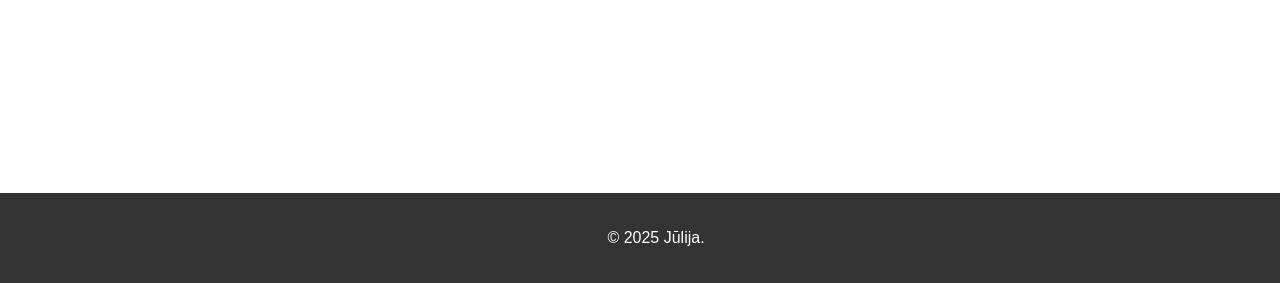
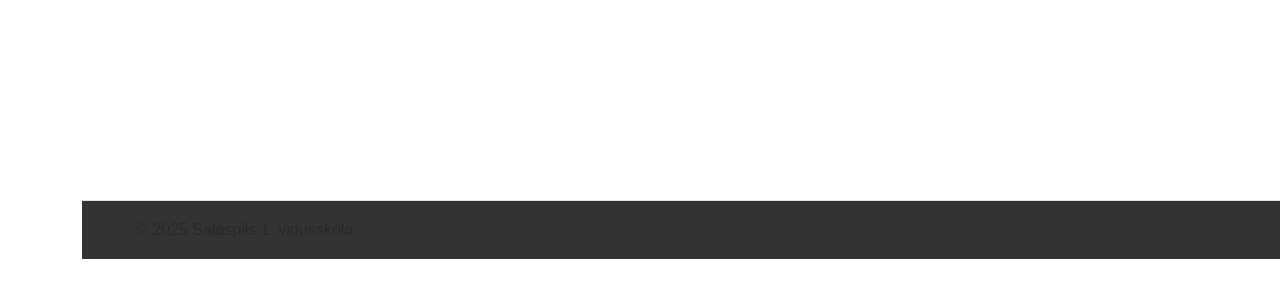
Before and after one commit to JulijaBeikmane/flask_contact, a Flask app: page /event/1 in a window 1280 px wide. Shown: the part 517-800 px from the top of the page. Run offline with Flask 3, Linux system fonts and the light colour scheme; data comes from the database, SQL or seed files in the repository.

Commit message:
Update layout.html

```diff
--- a/pojekt_s1vsk (1)/pojekt_s1vsk/templates/layout.html
+++ b/pojekt_s1vsk (1)/pojekt_s1vsk/templates/layout.html
@@ -1,26 +1,39 @@
 <!DOCTYPE html>
-<html lang="ru">
+<html lang="en">
 <head>
     <meta charset="UTF-8">
     <meta name="viewport" content="width=device-width, initial-scale=1.0">
-    <title>Кинотеатр - {% block title %}{% endblock %}</title>
-    <link rel="stylesheet" href="{{ url_for('static', filename='style.css') }}">
+    <title>{% block title %}Document{% endblock %}</title>
+    <link href="https://cdn.jsdelivr.net/npm/bootstrap@5.3.5/dist/css/bootstrap.min.css" rel="stylesheet">
+    <link rel="stylesheet" href="/static/style.css">
+
 </head>
+<header>
+  <img src="/static/images.jpeg" alt="Logo">
+  <h1>Skola</h1>
+  <nav>
+      <a href="{{ url_for('index') }}">Sākumlapa</a>
+      <a href="{{ url_for('all_events') }}">Pasākumi</a>
+  </nav>
+</header>
 <body>
-    <header>
-        <h1>Skola</h1>
-        <nav>
-            <a href="{{ url_for('index') }}">Главная</a>
-            <a href="{{ url_for('all_events') }}">Мероприятия</a>
-        </nav>
-    </header>
+    {% block body %} {% endblock %}
+    <div class="container">
+        <footer class="d-flex flex-wrap justify-content-between align-items-center py-3 my-4 border-top">
+          <div class="col-md-4 d-flex align-items-center">
+            <a href="/" class="mb-3 me-2 mb-md-0 text-body-secondary text-decoration-none lh-1" aria-label="Bootstrap">
+              <svg class="bi" width="30" height="24" aria-hidden="true"><use xlink:href="#bootstrap"></use></svg>
+            </a>
+            <span class="mb-3 mb-md-0 text-body-secondary">© 2025 Salaspils 1. vidusskola</span>
+          </div>
 
-    <main>
-        {% block content %}{% endblock %}
-    </main>
-
-    <footer>
-        <p>© 2025 Jūlija.</p>
-    </footer>
+          <ul class="nav col-md-4 justify-content-end list-unstyled d-flex">
+            <li class="ms-3"><a class="text-body-secondary" href="https://www.instagram.com/s1vsk_sp/" aria-label="Instagram"><svg xmlns="http://www.w3.org/2000/svg" width="16" height="16" fill="currentColor" class="bi bi-instagram" viewBox="0 0 16 16">
+              <path d="M8 0C5.829 0 5.556.01 4.703.048 3.85.088 3.269.222 2.76.42a3.9 3.9 0 0 0-1.417.923A3.9 3.9 0 0 0 .42 2.76C.222 3.268.087 3.85.048 4.7.01 5.555 0 5.827 0 8.001c0 2.172.01 2.444.048 3.297.04.852.174 1.433.372 1.942.205.526.478.972.923 1.417.444.445.89.719 1.416.923.51.198 1.09.333 1.942.372C5.555 15.99 5.827 16 8 16s2.444-.01 3.298-.048c.851-.04 1.434-.174 1.943-.372a3.9 3.9 0 0 0 1.416-.923c.445-.445.718-.891.923-1.417.197-.509.332-1.09.372-1.942C15.99 10.445 16 10.173 16 8s-.01-2.445-.048-3.299c-.04-.851-.175-1.433-.372-1.941a3.9 3.9 0 0 0-.923-1.417A3.9 3.9 0 0 0 13.24.42c-.51-.198-1.092-.333-1.943-.372C10.443.01 10.172 0 7.998 0zm-.717 1.442h.718c2.136 0 2.389.007 3.232.046.78.035 1.204.166 1.486.275.373.145.64.319.92.599s.453.546.598.92c.11.281.24.705.275 1.485.039.843.047 1.096.047 3.231s-.008 2.389-.047 3.232c-.035.78-.166 1.203-.275 1.485a2.5 2.5 0 0 1-.599.919c-.28.28-.546.453-.92.598-.28.11-.704.24-1.485.276-.843.038-1.096.047-3.232.047s-2.39-.009-3.233-.047c-.78-.036-1.203-.166-1.485-.276a2.5 2.5 0 0 1-.92-.598 2.5 2.5 0 0 1-.6-.92c-.109-.281-.24-.705-.275-1.485-.038-.843-.046-1.096-.046-3.233s.008-2.388.046-3.231c.036-.78.166-1.204.276-1.486.145-.373.319-.64.599-.92s.546-.453.92-.598c.282-.11.705-.24 1.485-.276.738-.034 1.024-.044 2.515-.045zm4.988 1.328a.96.96 0 1 0 0 1.92.96.96 0 0 0 0-1.92m-4.27 1.122a4.109 4.109 0 1 0 0 8.217 4.109 4.109 0 0 0 0-8.217m0 1.441a2.667 2.667 0 1 1 0 5.334 2.667 2.667 0 0 1 0-5.334"/>
+            </svg></a></li>
+            <li class="ms-3"><a class="text-body-secondary" href="https://www.tiktok.com/@sp_s1vsk?lang=en" aria-label="Tiktok"><svg class="bi" width="24" height="24"><use xlink:href="#tiktok"></use></svg></a></li>
+          </ul>
+        </footer>
+    </div>
 </body>
 </html>
```
